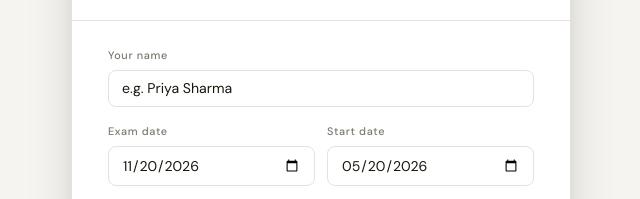
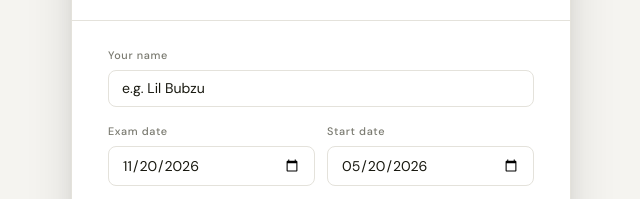
Before and after one commit to moizpatrawala1-pixel/lilbubzudoescfa, a plain HTML site: page index.html in a window 1280 px wide. Shown: the part 266-465 px from the top of the page, 319-959 px from the left. Drawn offline with nearby package versions, Linux system fonts and the light colour scheme; a web font is replaced by a local one.

Commit message:
Update index.html

```diff
--- a/index.html
+++ b/index.html
@@ -495,7 +495,7 @@ body{background:var(--page);color:var(--ink);font-family:var(--body);min-height:
     <div class="ob-form">
       <div>
         <label class="field-label">Your name</label>
-        <input class="field-input" type="text" id="f-name" placeholder="e.g. Priya Sharma" autocomplete="given-name">
+        <input class="field-input" type="text" id="f-name" placeholder="e.g. Lil Bubzu" autocomplete="given-name">
       </div>
       <div class="ob-grid">
         <div>
```
